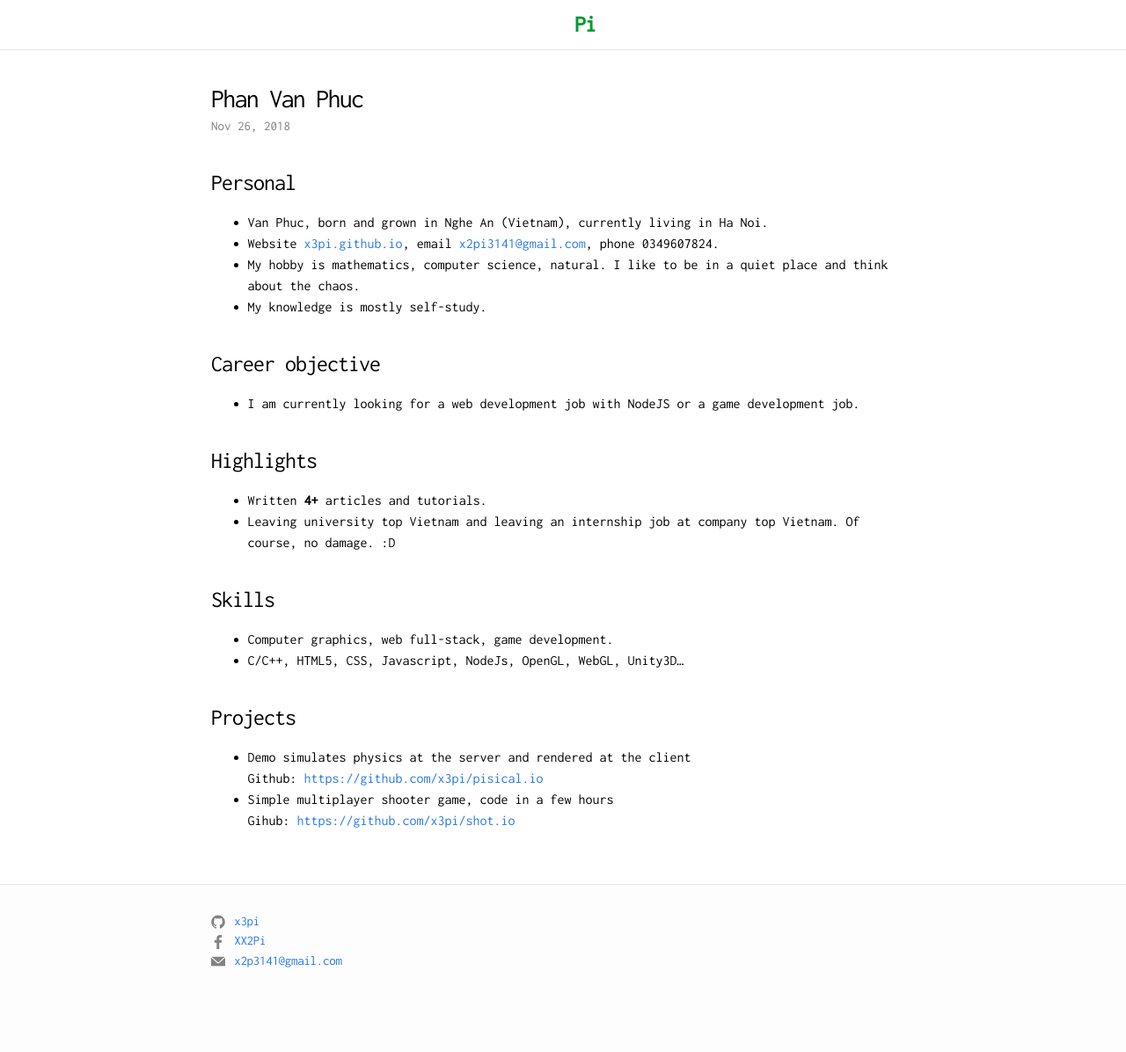
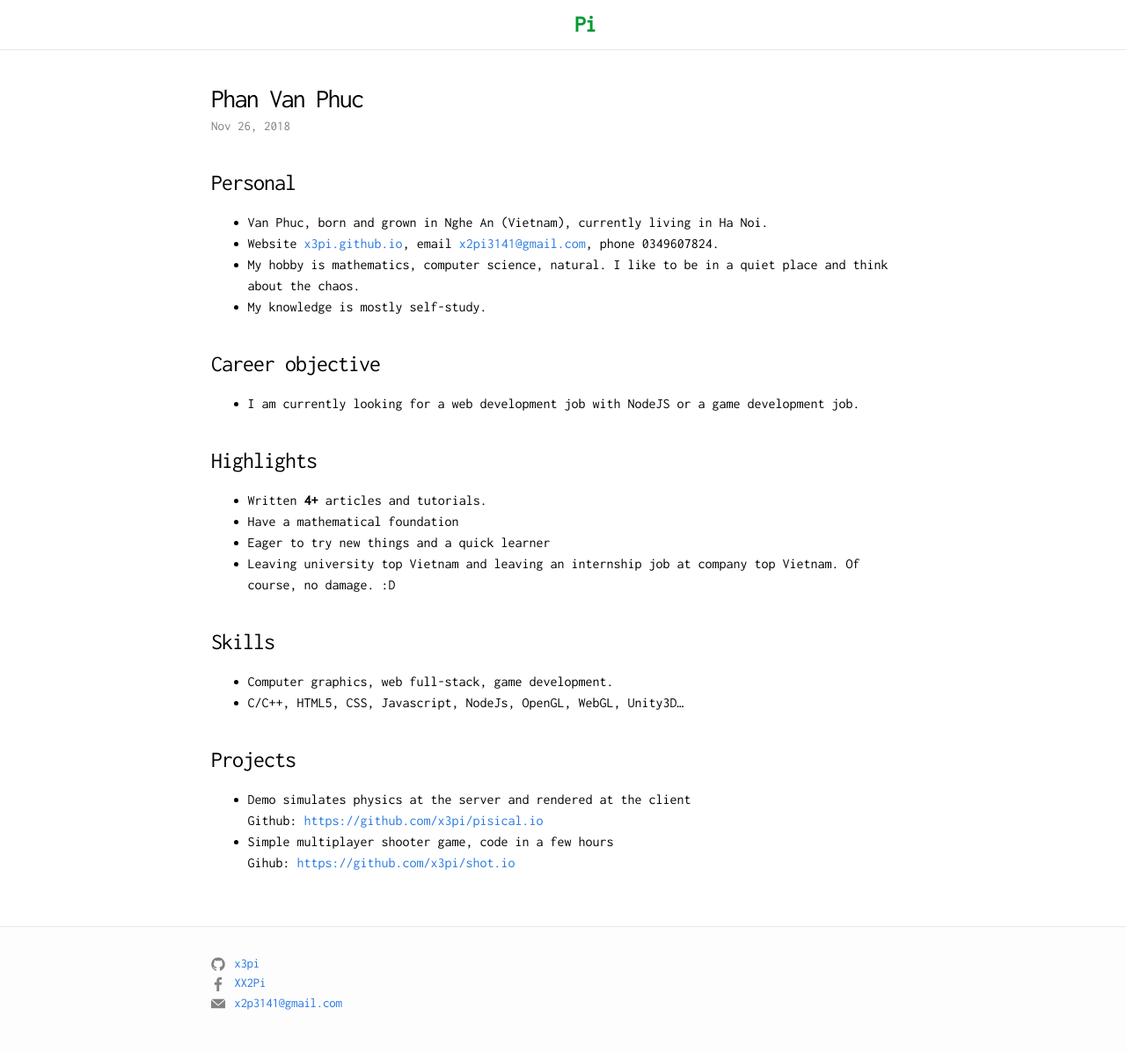
Before and after one commit to x3pi/x3pi.github.io, a Jekyll site: the page built from _posts/2018-11-26-phan-van-phuc.md, in a window 1280 px wide. Shown: the whole page at 88% size. Built offline with Jekyll 4.4.1, drawn with Linux system fonts in a browser that asks for light colours; nearby versions of some CDN libraries; comment, search, counter and statistics services are not loaded; before the commit the page ends 1148 px from its top, so only the background shows below that.

Commit message:
Update from Forestry.io - Updated phan-van-phuc.md

```diff
--- a/_posts/2018-11-26-phan-van-phuc.md
+++ b/_posts/2018-11-26-phan-van-phuc.md
@@ -19,6 +19,8 @@ tags: []
 ### Highlights
 
 * Written **4+** articles and tutorials.
+* Have a mathematical foundation
+* Eager to try new things and a quick learner
 * Leaving university top Vietnam and leaving an internship job at company top Vietnam. Of course, no damage. :D
 
 ### Skills
```
Also changed, not shown: .forestry/front_matter/templates/cach-duy-nh-t-d-hi-u-m-t-ng-i-la-ben-ng-i-y-d-lau.yml.
